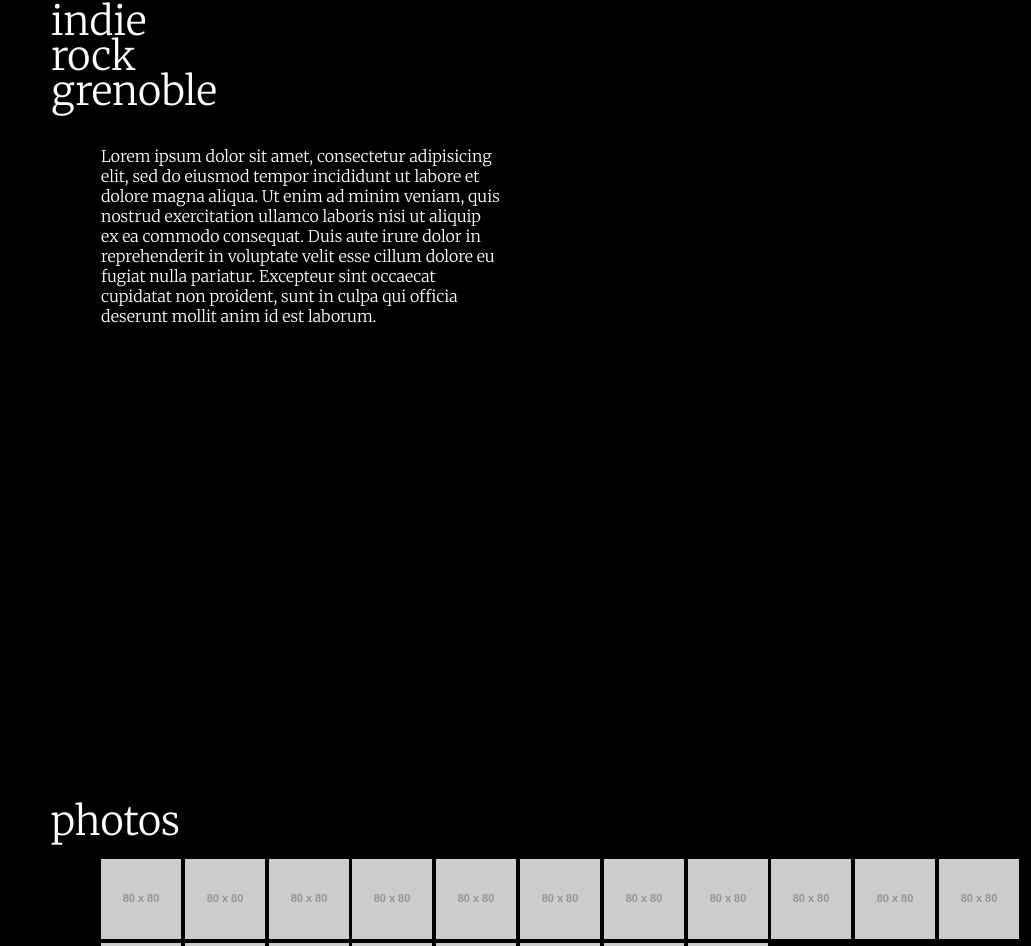
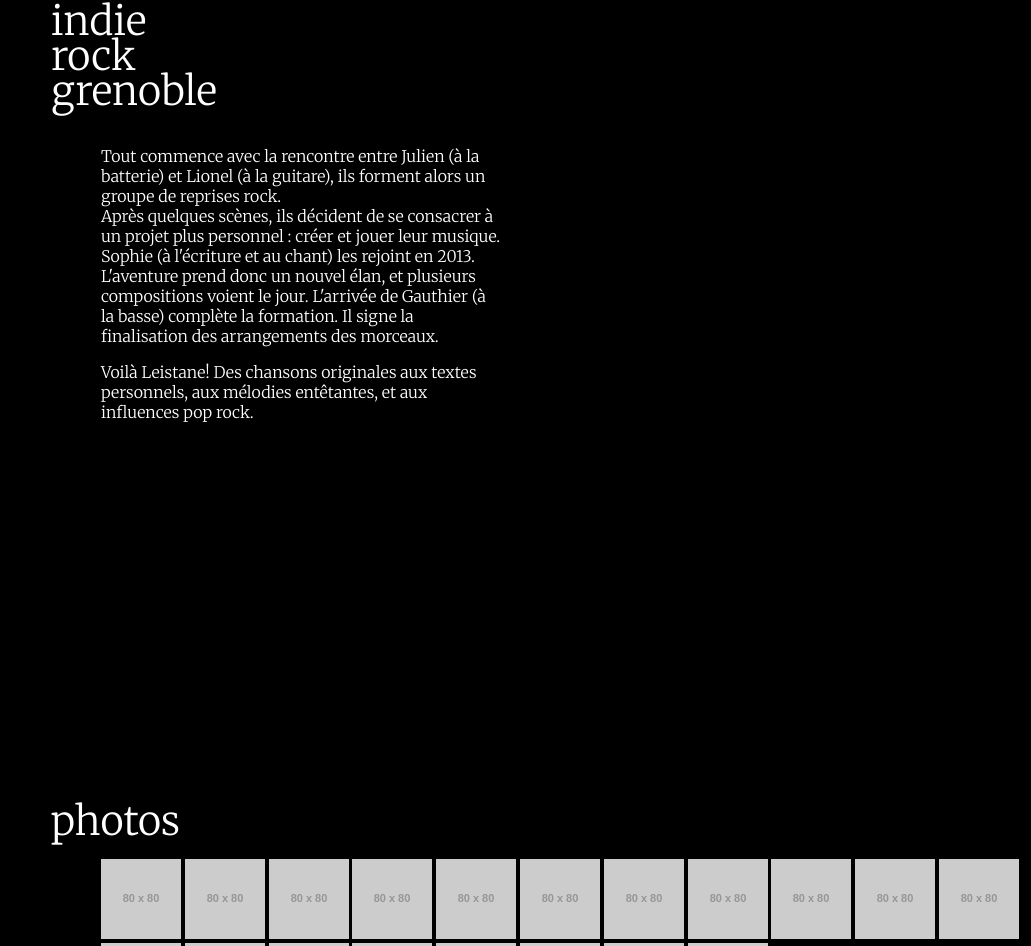
Before and after one commit to lionelarmanet/leistanewebsite, a plain HTML site: page index.html in a window 1280 px wide. Shown: the part 951-1897 px from the top of the page, without its empty margins (249-1280 px from the left). Drawn offline with nearby package versions, Linux system fonts and the light colour scheme; placeholder pictures from the web are drawn by us.

```diff
--- a/index.html
+++ b/index.html
@@ -32,12 +32,12 @@
 		<section id="bio" class="page page-bio">
 			<h2 >indie<br>rock<br>grenoble</h2>
 			<p  class="section-content">
-				Lorem ipsum dolor sit amet, consectetur adipisicing elit, sed do eiusmod
-				tempor incididunt ut labore et dolore magna aliqua. Ut enim ad minim veniam,
-				quis nostrud exercitation ullamco laboris nisi ut aliquip ex ea commodo
-				consequat. Duis aute irure dolor in reprehenderit in voluptate velit esse
-				cillum dolore eu fugiat nulla pariatur. Excepteur sint occaecat cupidatat non
-				proident, sunt in culpa qui officia deserunt mollit anim id est laborum.
+				Tout commence avec la rencontre entre Julien (à la batterie) et Lionel (à la guitare), ils forment alors un groupe de reprises rock.
+				<br/>
+				Après quelques scènes, ils décident de se consacrer à un projet plus personnel : créer et jouer leur musique. Sophie (à l'écriture et au chant) les rejoint en 2013. L'aventure prend donc un nouvel élan, et plusieurs compositions voient le jour. L'arrivée de Gauthier (à la basse) complète la formation. Il signe la finalisation des arrangements des morceaux.
+			</p>
+			<p class="section-content">
+				Voilà Leistane! Des chansons originales aux textes personnels, aux mélodies entêtantes, et aux influences pop rock.
 			</p>
 		</section>
 		<section id="photo" class="page page-photos">
--- /dev/null
+++ b/js/nav.js
@@ -0,0 +1,10 @@
+$(function() {
+
+	$('nav a').click( function(e) {
+		var page = $(this).attr('href');
+		var speed = 500;
+		$('html, body').animate( { scrollTop: $(page).offset().top }, speed );
+		e.preventDefault();
+	});
+
+});
```
Also changed, not shown: 1 other file.
